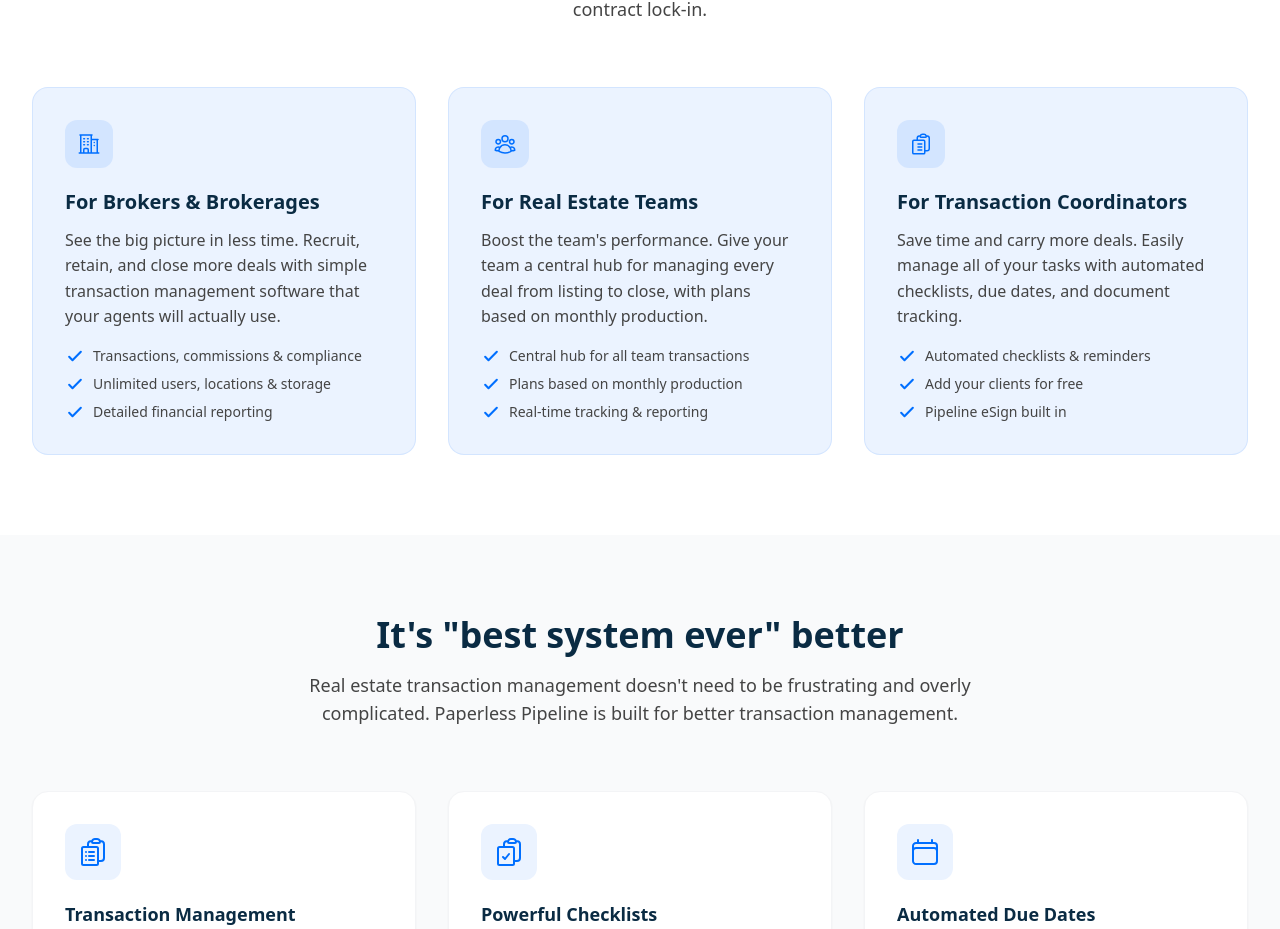
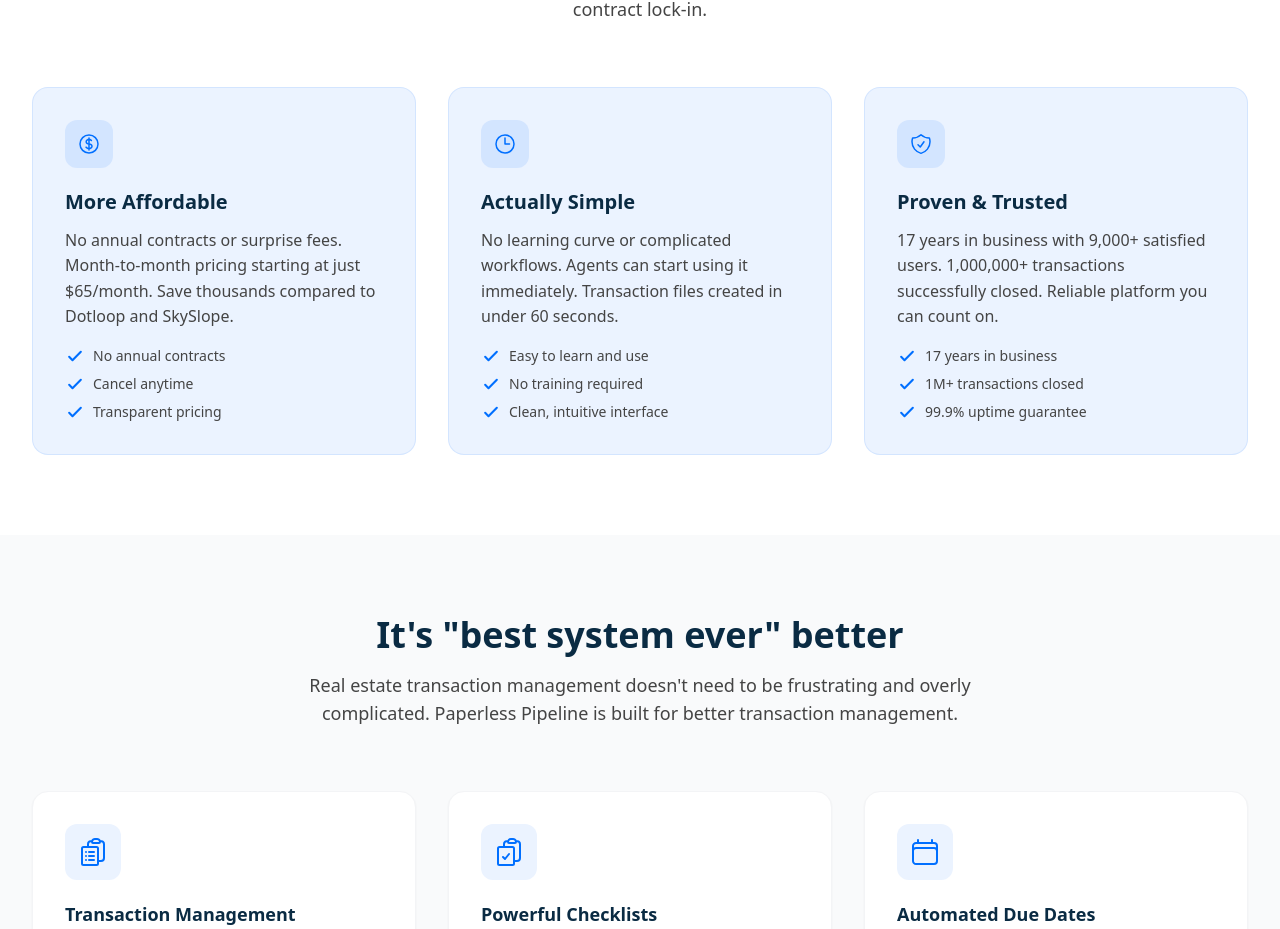
Before and after one commit to Landing-Pages-Websites/paperless-pipeline-landing, a Next.js app: page / in a window 1280 px wide. Shown: the part 1059-1988 px from the top of the page. Built offline with nearby package versions, Linux system fonts and the light colour scheme.

Commit message:
Update content to focus on Dotloop/SkySlope alternative messaging with no annual contracts and month-to-month pricing

```diff
--- a/src/app/page.tsx
+++ b/src/app/page.tsx
@@ -184,57 +184,57 @@ export default function PaperlessPipelineLanding() {
           </div>
 
           <div className="grid md:grid-cols-3 gap-8">
-            {/* Brokers */}
+            {/* Cost Savings */}
             <div className="bg-primary-50 rounded-2xl p-8 border border-primary/10">
               <div className="w-12 h-12 bg-primary/10 rounded-xl flex items-center justify-center mb-5">
                 <svg className="w-6 h-6 text-primary" fill="none" viewBox="0 0 24 24" stroke="currentColor" strokeWidth={1.5}>
-                  <path strokeLinecap="round" strokeLinejoin="round" d="M2.25 21h19.5m-18-18v18m10.5-18v18m6-13.5V21M6.75 6.75h.75m-.75 3h.75m-.75 3h.75m3-6h.75m-.75 3h.75m-.75 3h.75M6.75 21v-3.375c0-.621.504-1.125 1.125-1.125h2.25c.621 0 1.125.504 1.125 1.125V21M3 3h12m-.75 4.5H21m-3.75 0h.008v.008h-.008v-.008zm0 3h.008v.008h-.008v-.008zm0 3h.008v.008h-.008v-.008z" />
+                  <path strokeLinecap="round" strokeLinejoin="round" d="M12 6v12m-3-2.818l.879.659c1.171.879 3.07.879 4.242 0 1.172-.879 1.172-2.303 0-3.182C13.536 12.219 12.768 12 12 12c-.725 0-1.45-.22-2.003-.659-1.106-.879-1.106-2.303 0-3.182s2.9-.879 4.006 0l.415.33M21 12a9 9 0 11-18 0 9 9 0 0118 0z" />
                 </svg>
               </div>
-              <h3 className="font-heading font-bold text-xl text-navy mb-3">For Brokers &amp; Brokerages</h3>
+              <h3 className="font-heading font-bold text-xl text-navy mb-3">More Affordable</h3>
               <p className="text-gray-600 mb-4">
-                See the big picture in less time. Recruit, retain, and close more deals with simple transaction management software that your agents will actually use.
+                No annual contracts or surprise fees. Month-to-month pricing starting at just $65/month. Save thousands compared to Dotloop and SkySlope.
               </p>
               <ul className="space-y-2">
-                <li className="flex items-start gap-2 text-sm text-gray-600"><CheckIcon /> Transactions, commissions &amp; compliance</li>
-                <li className="flex items-start gap-2 text-sm text-gray-600"><CheckIcon /> Unlimited users, locations &amp; storage</li>
-                <li className="flex items-start gap-2 text-sm text-gray-600"><CheckIcon /> Detailed financial reporting</li>
+                <li className="flex items-start gap-2 text-sm text-gray-600"><CheckIcon /> No annual contracts</li>
+                <li className="flex items-start gap-2 text-sm text-gray-600"><CheckIcon /> Cancel anytime</li>
+                <li className="flex items-start gap-2 text-sm text-gray-600"><CheckIcon /> Transparent pricing</li>
               </ul>
             </div>
 
-            {/* Teams */}
+            {/* Simplicity */}
             <div className="bg-primary-50 rounded-2xl p-8 border border-primary/10">
               <div className="w-12 h-12 bg-primary/10 rounded-xl flex items-center justify-center mb-5">
                 <svg className="w-6 h-6 text-primary" fill="none" viewBox="0 0 24 24" stroke="currentColor" strokeWidth={1.5}>
-                  <path strokeLinecap="round" strokeLinejoin="round" d="M18 18.72a9.094 9.094 0 003.741-.479 3 3 0 00-4.682-2.72m.94 3.198l.001.031c0 .225-.012.447-.037.666A11.944 11.944 0 0112 21c-2.17 0-4.207-.576-5.963-1.584A6.062 6.062 0 016 18.719m12 0a5.971 5.971 0 00-.941-3.197m0 0A5.995 5.995 0 0012 12.75a5.995 5.995 0 00-5.058 2.772m0 0a3 3 0 00-4.681 2.72 8.986 8.986 0 003.74.477m.94-3.197a5.971 5.971 0 00-.94 3.197M15 6.75a3 3 0 11-6 0 3 3 0 016 0zm6 3a2.25 2.25 0 11-4.5 0 2.25 2.25 0 014.5 0zm-13.5 0a2.25 2.25 0 11-4.5 0 2.25 2.25 0 014.5 0z" />
+                  <path strokeLinecap="round" strokeLinejoin="round" d="M12 6v6h4.5m4.5 0a9 9 0 11-18 0 9 9 0 0118 0z" />
                 </svg>
               </div>
-              <h3 className="font-heading font-bold text-xl text-navy mb-3">For Real Estate Teams</h3>
+              <h3 className="font-heading font-bold text-xl text-navy mb-3">Actually Simple</h3>
               <p className="text-gray-600 mb-4">
-                Boost the team's performance. Give your team a central hub for managing every deal from listing to close, with plans based on monthly production.
+                No learning curve or complicated workflows. Agents can start using it immediately. Transaction files created in under 60 seconds.
               </p>
               <ul className="space-y-2">
-                <li className="flex items-start gap-2 text-sm text-gray-600"><CheckIcon /> Central hub for all team transactions</li>
-                <li className="flex items-start gap-2 text-sm text-gray-600"><CheckIcon /> Plans based on monthly production</li>
-                <li className="flex items-start gap-2 text-sm text-gray-600"><CheckIcon /> Real-time tracking &amp; reporting</li>
+                <li className="flex items-start gap-2 text-sm text-gray-600"><CheckIcon /> Easy to learn and use</li>
+                <li className="flex items-start gap-2 text-sm text-gray-600"><CheckIcon /> No training required</li>
+                <li className="flex items-start gap-2 text-sm text-gray-600"><CheckIcon /> Clean, intuitive interface</li>
               </ul>
             </div>
 
-            {/* TCs */}
+            {/* Reliability */}
             <div className="bg-primary-50 rounded-2xl p-8 border border-primary/10">
               <div className="w-12 h-12 bg-primary/10 rounded-xl flex items-center justify-center mb-5">
                 <svg className="w-6 h-6 text-primary" fill="none" viewBox="0 0 24 24" stroke="currentColor" strokeWidth={1.5}>
-                  <path strokeLinecap="round" strokeLinejoin="round" d="M9 12h3.75M9 15h3.75M9 18h3.75m3 .75H18a2.25 2.25 0 002.25-2.25V6.108c0-1.135-.845-2.098-1.976-2.192a48.424 48.424 0 00-1.123-.08m-5.801 0c-.065.21-.1.433-.1.664 0 .414.336.75.75.75h4.5a.75.75 0 00.75-.75 2.25 2.25 0 00-.1-.664m-5.8 0A2.251 2.251 0 0113.5 2.25H15a2.25 2.25 0 012.15 1.586m-5.8 0c-.376.023-.75.05-1.124.08C9.095 4.01 8.25 4.973 8.25 6.108V8.25m0 0H4.875c-.621 0-1.125.504-1.125 1.125v11.25c0 .621.504 1.125 1.125 1.125h9.75c.621 0 1.125-.504 1.125-1.125V9.375c0-.621-.504-1.125-1.125-1.125H8.25z" />
+                  <path strokeLinecap="round" strokeLinejoin="round" d="M9 12.75L11.25 15 15 9.75m-3-7.036A11.959 11.959 0 013.598 6 11.99 11.99 0 003 9.749c0 5.592 3.824 10.29 9 11.623 5.176-1.332 9-6.03 9-11.622 0-1.31-.21-2.571-.598-3.751h-.152c-3.196 0-6.1-1.248-8.25-3.285z" />
                 </svg>
               </div>
-              <h3 className="font-heading font-bold text-xl text-navy mb-3">For Transaction Coordinators</h3>
+              <h3 className="font-heading font-bold text-xl text-navy mb-3">Proven & Trusted</h3>
               <p className="text-gray-600 mb-4">
-                Save time and carry more deals. Easily manage all of your tasks with automated checklists, due dates, and document tracking.
+                17 years in business with 9,000+ satisfied users. 1,000,000+ transactions successfully closed. Reliable platform you can count on.
               </p>
               <ul className="space-y-2">
-                <li className="flex items-start gap-2 text-sm text-gray-600"><CheckIcon /> Automated checklists &amp; reminders</li>
-                <li className="flex items-start gap-2 text-sm text-gray-600"><CheckIcon /> Add your clients for free</li>
-                <li className="flex items-start gap-2 text-sm text-gray-600"><CheckIcon /> Pipeline eSign built in</li>
+                <li className="flex items-start gap-2 text-sm text-gray-600"><CheckIcon /> 17 years in business</li>
+                <li className="flex items-start gap-2 text-sm text-gray-600"><CheckIcon /> 1M+ transactions closed</li>
+                <li className="flex items-start gap-2 text-sm text-gray-600"><CheckIcon /> 99.9% uptime guarantee</li>
               </ul>
             </div>
           </div>
```
